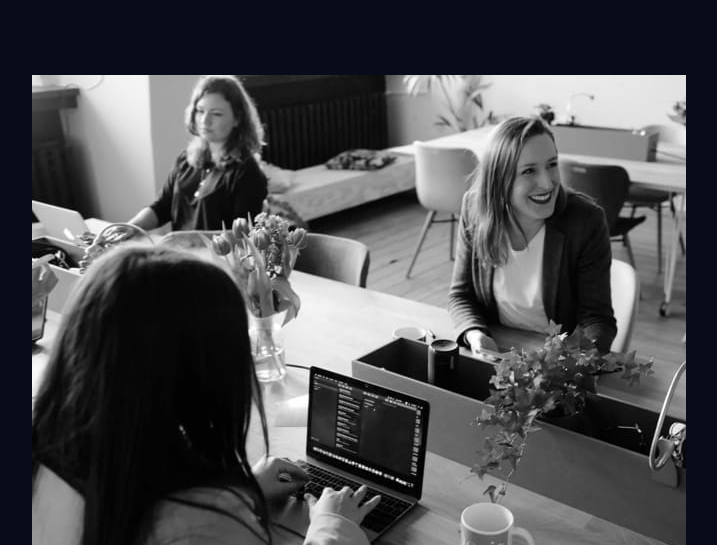
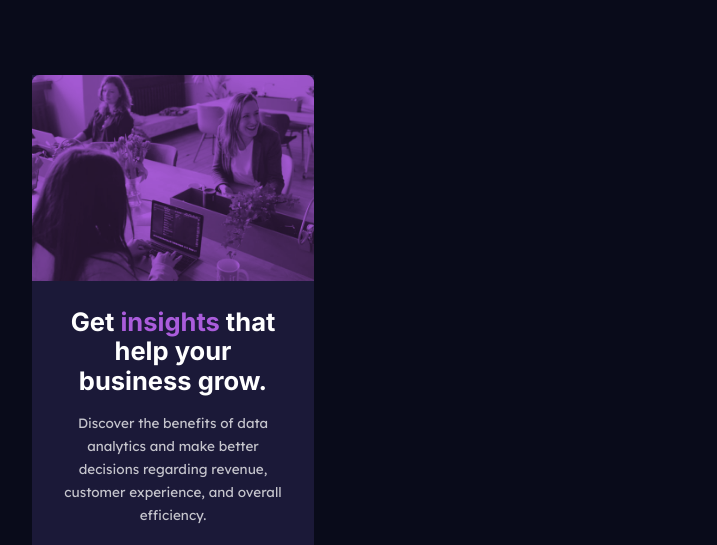
Before and after one commit to martinelias1312/stats-preview-card-component-main, a plain HTML site: page index.html in a window 1280 px wide. Shown: the top 545 px of the page, without its empty margins (467-1184 px from the left). Drawn offline with Linux system fonts and the light colour scheme.

Commit message:
image deployment fixed, opacity

```diff
--- a/assets/css/style.css
+++ b/assets/css/style.css
@@ -23,21 +23,26 @@ body {
     background: var(--Very-dark-blue);
 }
 
-/* image/header */
-.img {
-    border-radius: 0.5em 0.5em 0 0;
-    background-color: var(--Soft-violet);
-    background-blend-mode: multiply;
-    background-size: cover;
-}
-
 /* Card */
 .card {
     max-width: 18.75em;
     height: max-content;
-    margin: 5em auto 0;
+    margin: 5em auto;
     background: var(--Dark-desaturated-blue);
     border-radius: 0 0 0.5em 0.5em;
+}
+
+/* image */
+header {
+    height: 13.761em;
+    background: var(--Soft-violet);
+    border-radius: 0.5em 0.5em 0 0;
+}
+img {
+    max-width: 18.75em;
+    mix-blend-mode: multiply;
+    filter: opacity(0.8);
+    border-radius: 0.5em 0.5em 0 0;
 }
 
 /* main paragraph and heading */
--- a/index.html
+++ b/index.html
@@ -16,10 +16,9 @@
 </head>
 <body>
   <div class="card">
+
     <header>
-      <div class="img">
-        <img src="/assets/img/image-header-mobile.jpg" alt="People in an office">
-      </div>
+      <img src="/assets/img/image-header-mobile.jpg" alt="People in an office">
     </header>
 
     <main>
```
